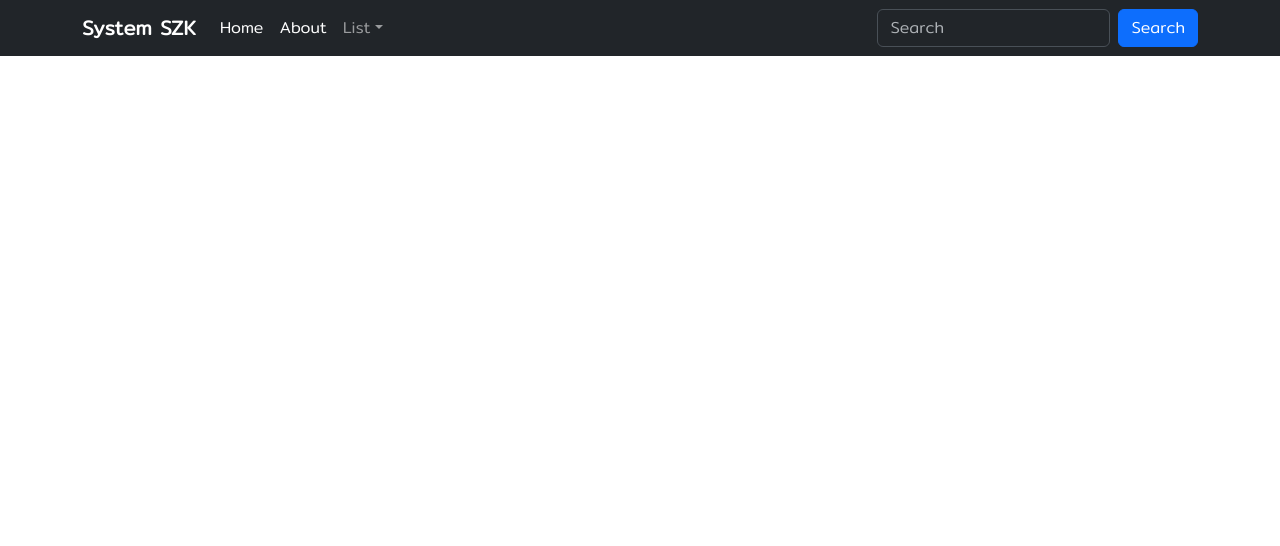
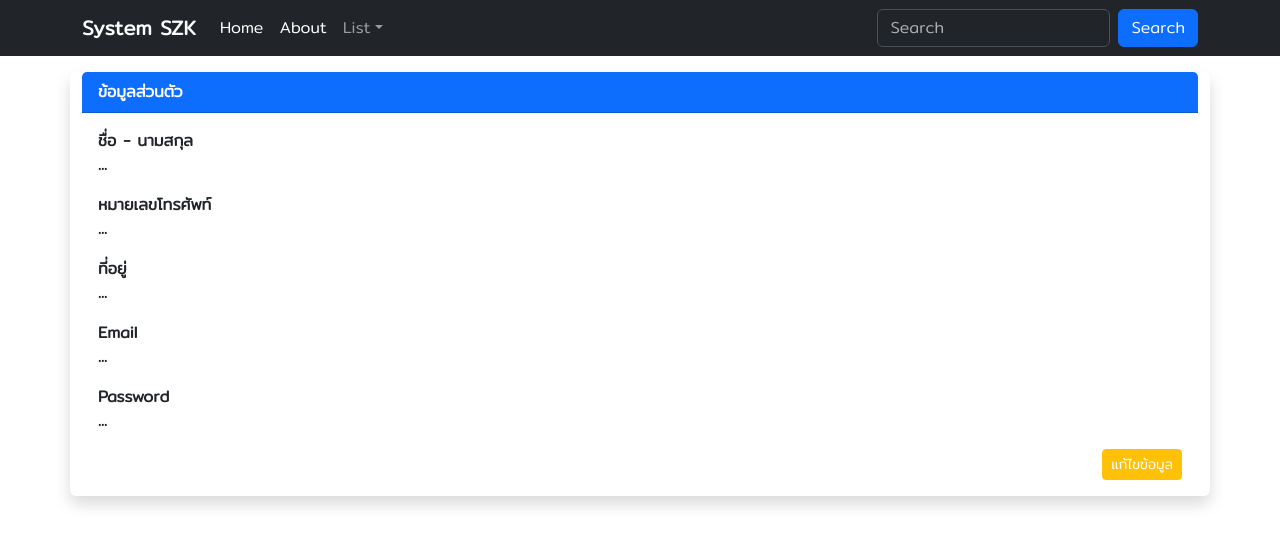
Before and after one commit to CodenameHarriss/React-tesT, a React (Vite) app: page /ProfileUser in a window 1280 px wide. Shown: the top 546 px of the page. Built offline with nearby package versions, Linux system fonts and the light colour scheme.

Commit message:
04/10/2566

```diff
--- a/src/App.jsx
+++ b/src/App.jsx
@@ -10,12 +10,16 @@ import Register from './Page/Register'
 import ListData from './crudapi/ListData'
 import Adddata from './crudapi/Adddata'
 import UpdateData from './crudapi/UpdateData'
+import HomeUser from './user-page/HomeUser'
+import ProfileUser from './user-page/ProfileUser'
+import Follow from './user-page/Follow'
 
 function App() {
   return (
     <BrowserRouter>
       <Navbar />
       <Routes>
+        //admin
         <Route path='/' element={<Login />}></Route>
         <Route path='Register' element={<Register />}></Route>
         <Route path='Home' element={<Home />}></Route>
@@ -23,6 +27,10 @@ function App() {
         <Route path='ListData' element={<ListData />}></Route>
         <Route path='AddData' element={<Adddata />}></Route>
         <Route path='UpdateData/:id' element={<UpdateData />}></Route>
+        //user
+        <Route path='HomeUser' element={<HomeUser />}></Route>
+        <Route path='ProfileUser' element={<ProfileUser />}></Route>
+        <Route path='Follow' element={<Follow />}></Route>
       </Routes>
     </BrowserRouter>
   )
--- /dev/null
+++ b/src/user-page/Follow.jsx
@@ -0,0 +1,27 @@
+import React from 'react'
+
+function Follow() {
+    return (
+        <div className='container'>
+            <div className='row'>
+                <div className='card shadow border border-0 mt-3'>
+                    <div className='card-header bg-primary text-white fw-bold'>ติดตามสถานะ</div>
+                    <div className='card-body'>
+                        <div>
+                            <label className='fw-bold'>ชื่อ - นามสกุล</label>
+                            <p><strong>...</strong></p>
+                            <label className='fw-bold'>หมายเลขโทรศัพท์</label>
+                            <p><strong>...</strong></p>
+                            <label className='fw-bold'>ที่อยู่</label>
+                            <p><strong>...</strong></p>
+                        </div>
+                        <button className='btn btn-info btn-sm text-white float-end'>ประวัติ</button>
+                        <button className='btn btn-danger btn-sm float-end me-2'>ติดตาม</button>
+                    </div>
+                </div>
+            </div>
+        </div>
+    )
+}
+
+export default Follow
--- /dev/null
+++ b/src/user-page/HomeUser.jsx
@@ -0,0 +1,15 @@
+import React from 'react'
+
+function HomeUser() {
+    return (
+        <div className='container'>
+            <div className='row'>
+                <div className='text-center'>
+                    <h1>WELCOME USER</h1>
+                </div>
+            </div>
+        </div>
+    )
+}
+
+export default HomeUser
--- /dev/null
+++ b/src/user-page/ProfileUser.jsx
@@ -0,0 +1,30 @@
+import React from 'react'
+
+function ProfileUser() {
+    return (
+        <div className='container'>
+            <div className='row'>
+                <div className='card shadow border border-0 mt-3'>
+                    <div className='card-header bg-primary text-white fw-bold'>ข้อมูลส่วนตัว</div>
+                    <div className='card-body'>
+                        <div>
+                            <label className='fw-bold'>ชื่อ - นามสกุล</label>
+                            <p><strong>...</strong></p>
+                            <label className='fw-bold'>หมายเลขโทรศัพท์</label>
+                            <p><strong>...</strong></p>
+                            <label className='fw-bold'>ที่อยู่</label>
+                            <p><strong>...</strong></p>
+                            <label className='fw-bold'>Email</label>
+                            <p><strong>...</strong></p>
+                            <label className='fw-bold'>Password</label>
+                            <p><strong>...</strong></p>
+                        </div>
+                        <button className='btn btn-warning btn-sm text-white float-end'>แก้ไขข้อมูล</button>
+                    </div>
+                </div>
+            </div>
+        </div>
+    )
+}
+
+export default ProfileUser
```
